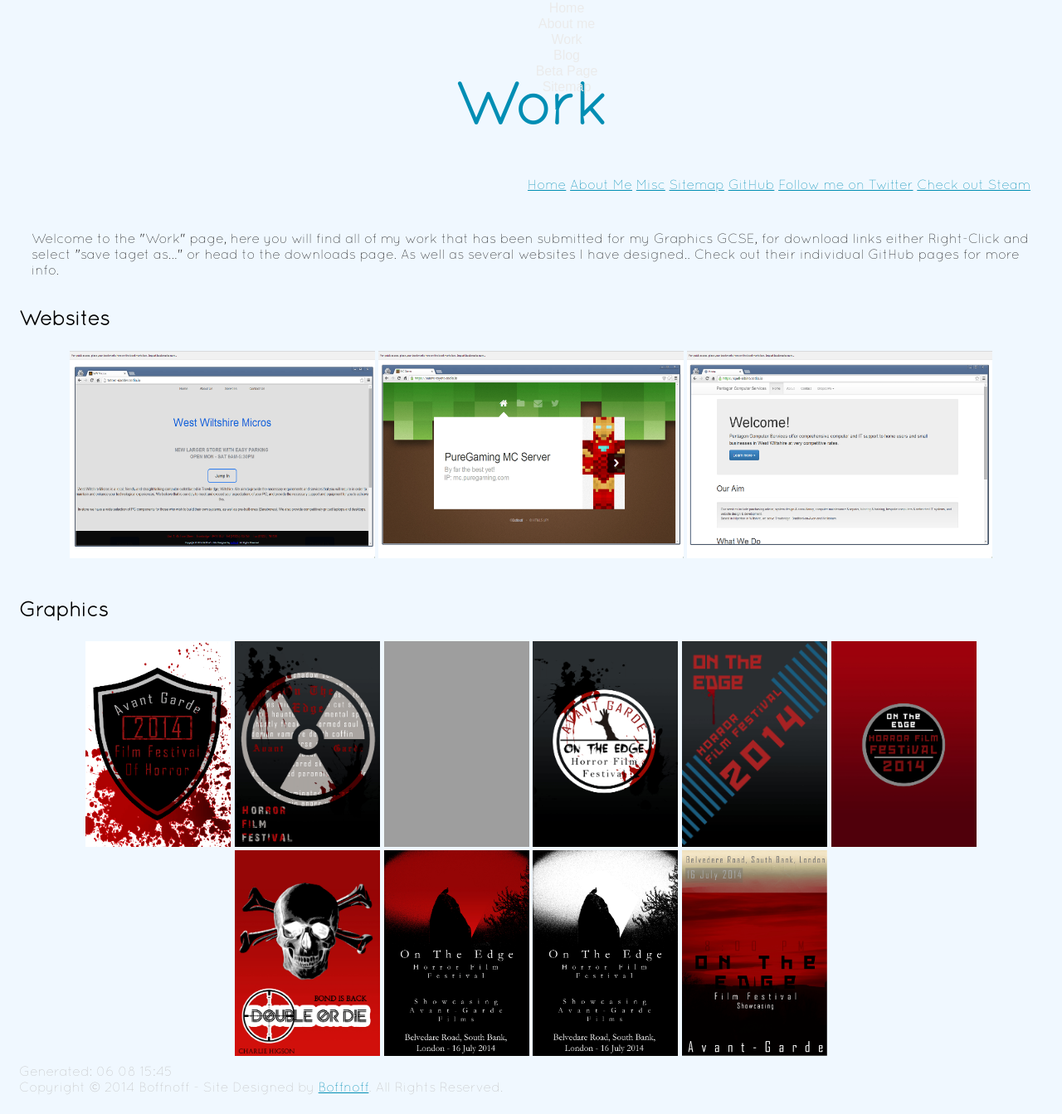
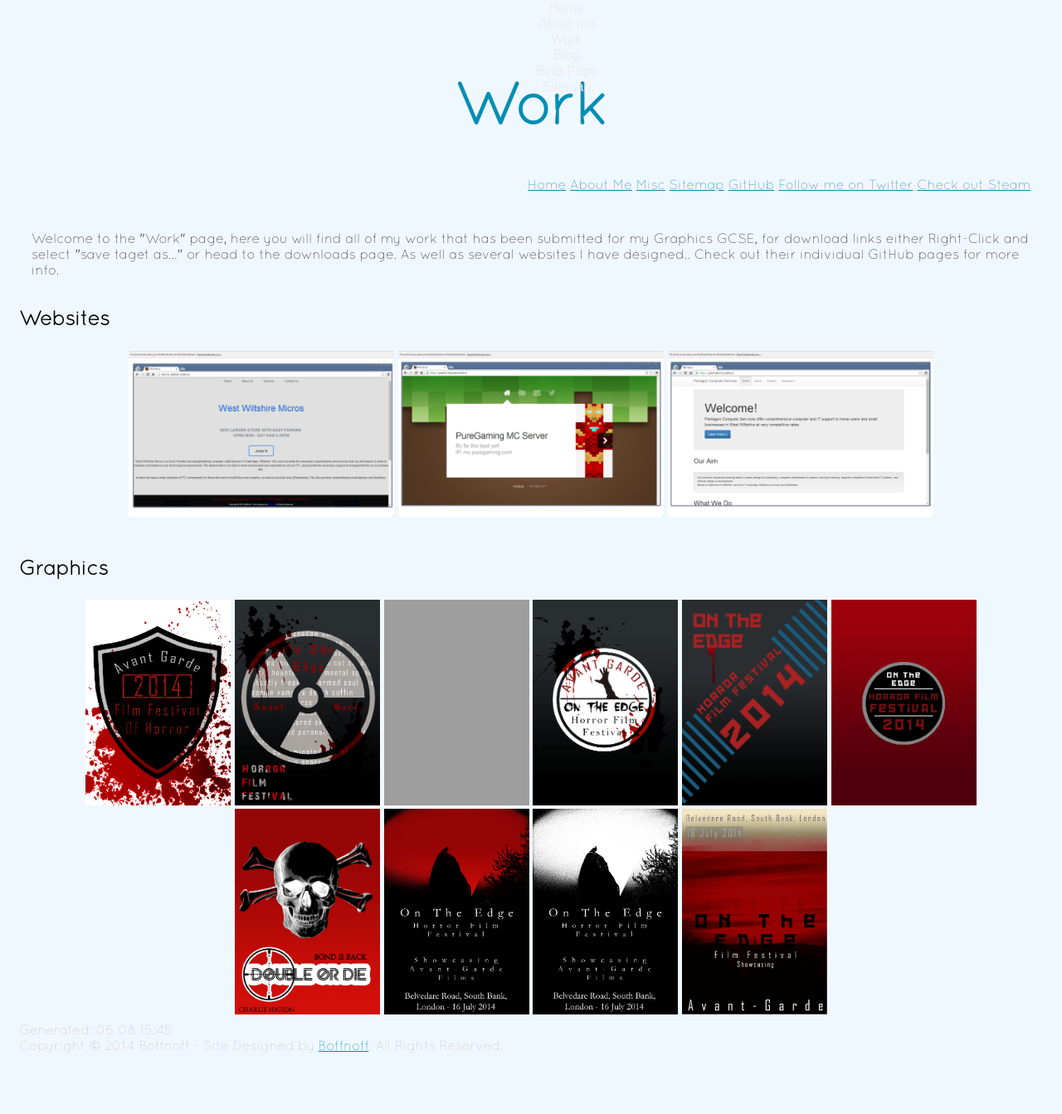
Before and after one commit to boffnoff/boffnoff.github.com, a Jekyll site: the page built from work.html, in a window 1280 px wide and 1343 px high. Shown: the whole window at 83% size. Built offline with Jekyll 4.4.1, drawn with Linux system fonts in a browser that asks for light colours; grey boxes are pictures that could not be loaded.

Commit message:
the percent thing sucked so i used 320 as it should stillwork on iPOds

```diff
--- a/work.html
+++ b/work.html
@@ -18,9 +18,9 @@
 <h2>Websites</h2>
 <div align="center" style="padding:5px;">
 
-<a href="http://totoro-dadder.codio.io"><img src="images/websites/wwmicros.png" width="30%" height="250" border="0" /></a>
-<a href="https://patent-toyota.codio.io/ "><img src="images/websites/puregaming.png" width="30%" height="250" border="0"/></a>
-<a href="https://spell-albino.codio.io"><img src="images/websites/pcs.png" width="30%" height="250" border="0"/></a>
+<a href="http://totoro-dadder.codio.io"><img src="images/websites/wwmicros.png" width="320" height="200" border="0" /></a>
+<a href="https://patent-toyota.codio.io/ "><img src="images/websites/puregaming.png" width="320" height="200" border="0"/></a>
+<a href="https://spell-albino.codio.io"><img src="images/websites/pcs.png" width="320" height="200" border="0"/></a>
 
 </div>
 
```
